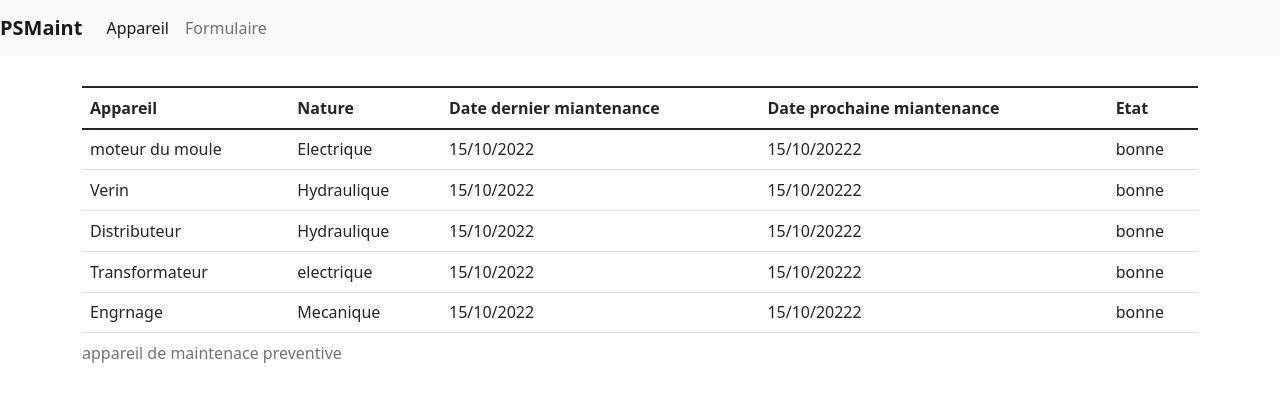
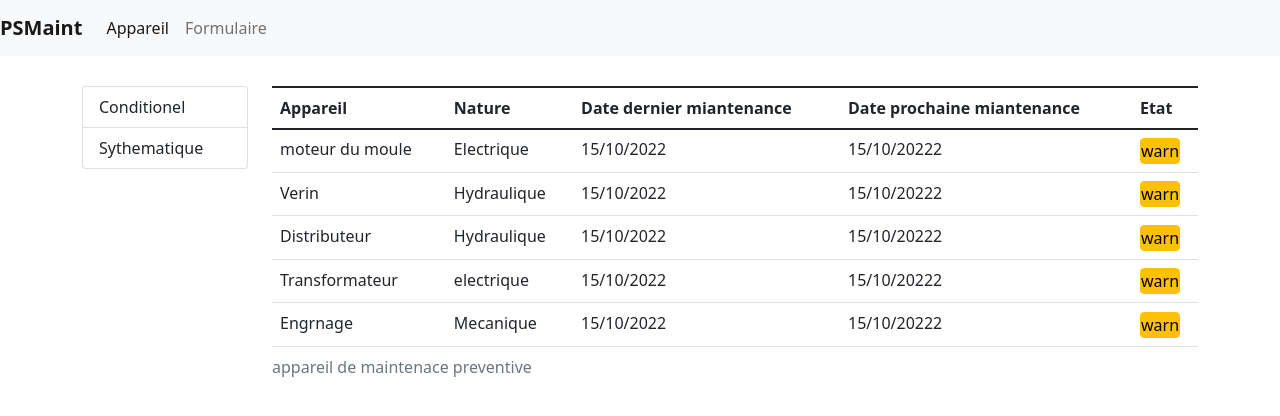
Before and after one commit to Ntchinda-Giscard/Suivie-Maintenance, a React (Create React App) app: page /maint in a window 1280 px wide. Shown: the top 416 px of the page. Built offline with nearby package versions, Linux system fonts and the light colour scheme.

Commit message:
added the list group for maintanance

```diff
--- a/src/components/mainto.jsx
+++ b/src/components/mainto.jsx
@@ -1,4 +1,5 @@
 import React, { Component } from 'react';
+import ListType from './listType';
 import { getAppareils } from '../appareils/fakeMovieService';
 class Mainto extends Component {
     state = {
@@ -20,7 +21,7 @@ class Mainto extends Component {
     returnEtat(appareil){
         if(appareil.genre.type === "systhematique"){
             if (appareil.etat === true){
-                return <td>bonne</td>
+                return <td><span className='btn btn-warning p-0'>warn</span></td>
             }
             else{
                 return <td>retard</td>
@@ -29,8 +30,18 @@ class Mainto extends Component {
     }
     render() {
         return (
-        <React.Fragment>
-            <table className="table">
+        <div>
+            <div className='row'>
+                <div className='col-2'>
+                    <ul className='list-group'>
+                        <li className='list-group-item'> Conditionel</li>
+                        <li className='list-group-item'> Sythematique</li>
+                    </ul>
+                </div>
+
+                <div className='col'>
+                <React.Fragment>
+                <table className="table">
                 <caption>appareil de maintenace preventive</caption>
                 <thead>
                     <tr>
@@ -54,6 +65,9 @@ class Mainto extends Component {
                 </tbody>
             </table>
         </React.Fragment>
+                </div>
+            </div>
+        </div>
 
         );
     }
```
